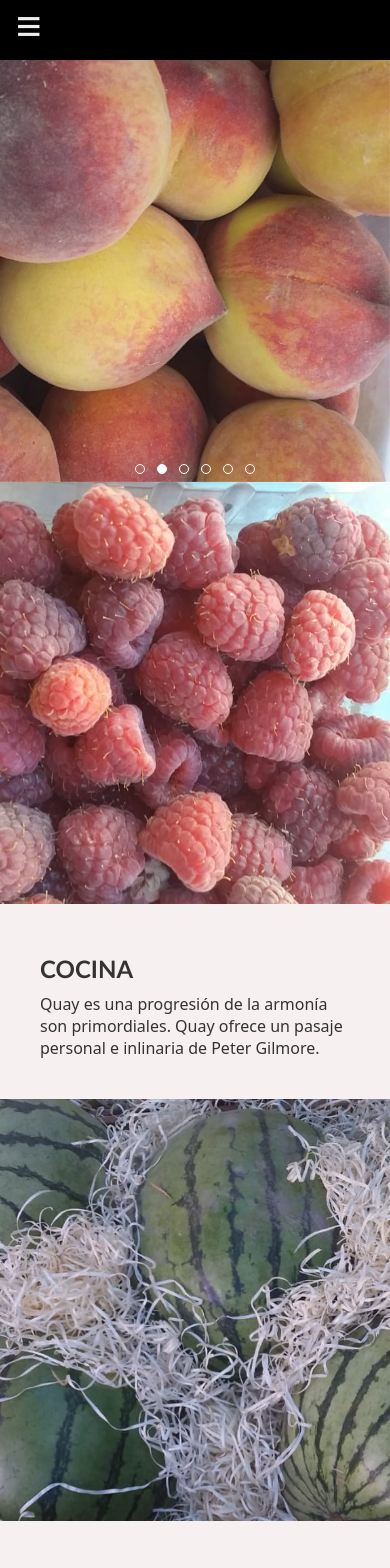
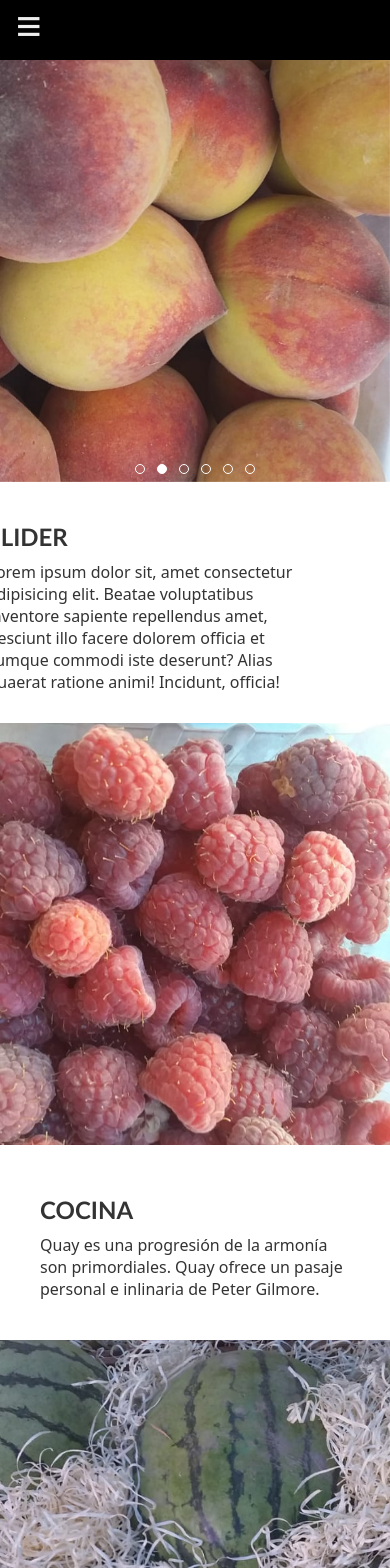
Before and after one commit to lefasom/laserafina, a Next.js app: page /Cocina in a window 390 px wide. Shown: the top 1568 px of the page. Built offline with nearby package versions, Linux system fonts and the light colour scheme.

Commit message:
arregle el slider

```diff
--- a/components/MenuCopy.jsx
+++ b/components/MenuCopy.jsx
@@ -20,6 +20,7 @@ function MenuCopy() {
     .navbar{
         display: flex;
         flex-direction: column;
+        background-color: rgb(255, 255, 255);
       }
 
       .nav{
@@ -53,7 +54,7 @@ function MenuCopy() {
         cursor:pointer;
       }
       .navOff{
-        background-color: rgb(246, 240, 240);
+        background-color: rgb(255, 255, 255);
         width: 100%;
         height: 100vh;
         position: fixed;
@@ -64,7 +65,7 @@ function MenuCopy() {
 
       }
       .navOn{
-        background-color: rgb(246, 240, 240);
+        background-color: rgb(255, 255, 255);
 
         width: 100%;
         height: 100vh;
@@ -102,7 +103,8 @@ function MenuCopy() {
       }
        .navOn button{
         color:#333;
-        background: transparent;
+        background-color: rgb(255, 255, 255);
+
         border:0;
         font-size: 44px;
         position: fixed;
@@ -115,7 +117,8 @@ function MenuCopy() {
       }
       .navOff button{
         color:#333;
-        background: trasparent;
+        background-color: rgb(255, 255, 255);
+
         border:0;
         font-size: 44px;
         position: absolute;
--- a/components/Slider.jsx
+++ b/components/Slider.jsx
@@ -17,7 +17,8 @@ export default function Slider({content}) {
     return () => clearInterval(interval)
   })
 
-  return (<div className={styles.container}>
+  return (
+  <div className={styles.container}>
     <div className={styles.sliderContainer}>
 
         {content.map(({id, src}) => (
@@ -35,12 +36,12 @@ export default function Slider({content}) {
         </div>
 
     </div>
-    {/* <div className={styles.galery}>
+    <div className={styles.galery}>
 
                 <div className={styles.detail}>
                     <h2>SLIDER</h2>
                     <p>Lorem ipsum dolor sit, amet consectetur adipisicing elit. Beatae voluptatibus inventore sapiente repellendus amet, nesciunt illo facere dolorem officia et cumque commodi iste deserunt? Alias quaerat ratione animi! Incidunt, officia!</p>
                 </div>
-            </div> */}
+            </div>
   </div>)
 }
--- a/styles/galery.module.css
+++ b/styles/galery.module.css
@@ -1,13 +1,12 @@
 .galery{
     color: #333;
     display: flex;
-    background-color: rgb(246, 240, 240);
+    background-color: rgb(255, 255, 255);
 }
 .galeryReverse{
     color: #333;
     display: flex;
     flex-direction: row-reverse;
-    background-color: rgb(246, 240, 240);
 }
 .img {
     height: 100vh;
@@ -36,14 +35,14 @@
         color:#333;
         display: flex;
         flex-direction: column;
-        background-color: rgb(246, 240, 240);
+        background-color: rgb(255, 255, 255);
 
     }
     .galeryReverse{
         color: #333;
         display: flex;
         flex-direction: column;
-        background-color: rgb(246, 240, 240);
+        background-color: rgb(255, 255, 255);
     }
 
     .img {
--- a/styles/slider.module.css
+++ b/styles/slider.module.css
@@ -1,15 +1,42 @@
 .container{
   display: flex;
+  width: 100%;
+
+
 }
 .sliderContainer {
 
-  background-color: rgb(246, 240, 240);
   z-index: -1;
   top: 60px;
   height: 100vh;
   width: 50%;
+
 }
+.galery {
+  margin: auto;
+  width: 50%;
+  color: #333;
+  display: flex;
 
+
+}
+.detail{
+  margin: auto;
+  padding: 40px;
+  height: 100%;
+  justify-content: center;
+}
+.detail h2{
+  font-family: 'Gill Sans', 'Gill Sans MT', Calibri, 'Trebuchet MS', sans-serif;
+  padding: 10px 0;
+  margin: 0px;
+}
+.detail p{
+  font-family: system-ui, -apple-system, BlinkMacSystemFont, 'Segoe UI', Roboto, Oxygen, Ubuntu, Cantarell, 'Open Sans', 'Helvetica Neue', sans-serif;
+  padding: 0px;
+  margin: 0;
+  font-size: 16px;
+}
 .display {
   height: 100vh;
   width: 100%;
@@ -65,7 +92,6 @@
     color:#333;
     display: flex;
     flex-direction: column;
-    background-color: rgb(246, 240, 240);
     position: relative;
     height: 50vh;
     width: 100%;
@@ -73,7 +99,19 @@
 
   }
   .detail{
-    width: 50%;
+    width: 100%;
+  padding: 0px;
+  margin: auto ;
+margin-left: -110px;
+margin-top: 30px;
+margin-bottom: 30px;
+  }
+  .detail p{
+    font-family: system-ui, -apple-system, BlinkMacSystemFont, 'Segoe UI', Roboto, Oxygen, Ubuntu, Cantarell, 'Open Sans', 'Helvetica Neue', sans-serif;
+    padding: 0px;
+    margin: auto;
+    font-size: 16px;
+    width: 85vw;
   }
   .display{
     height: 50vh;
```
Also changed, not shown: components/Menu.jsx (+7 -4 lines).
